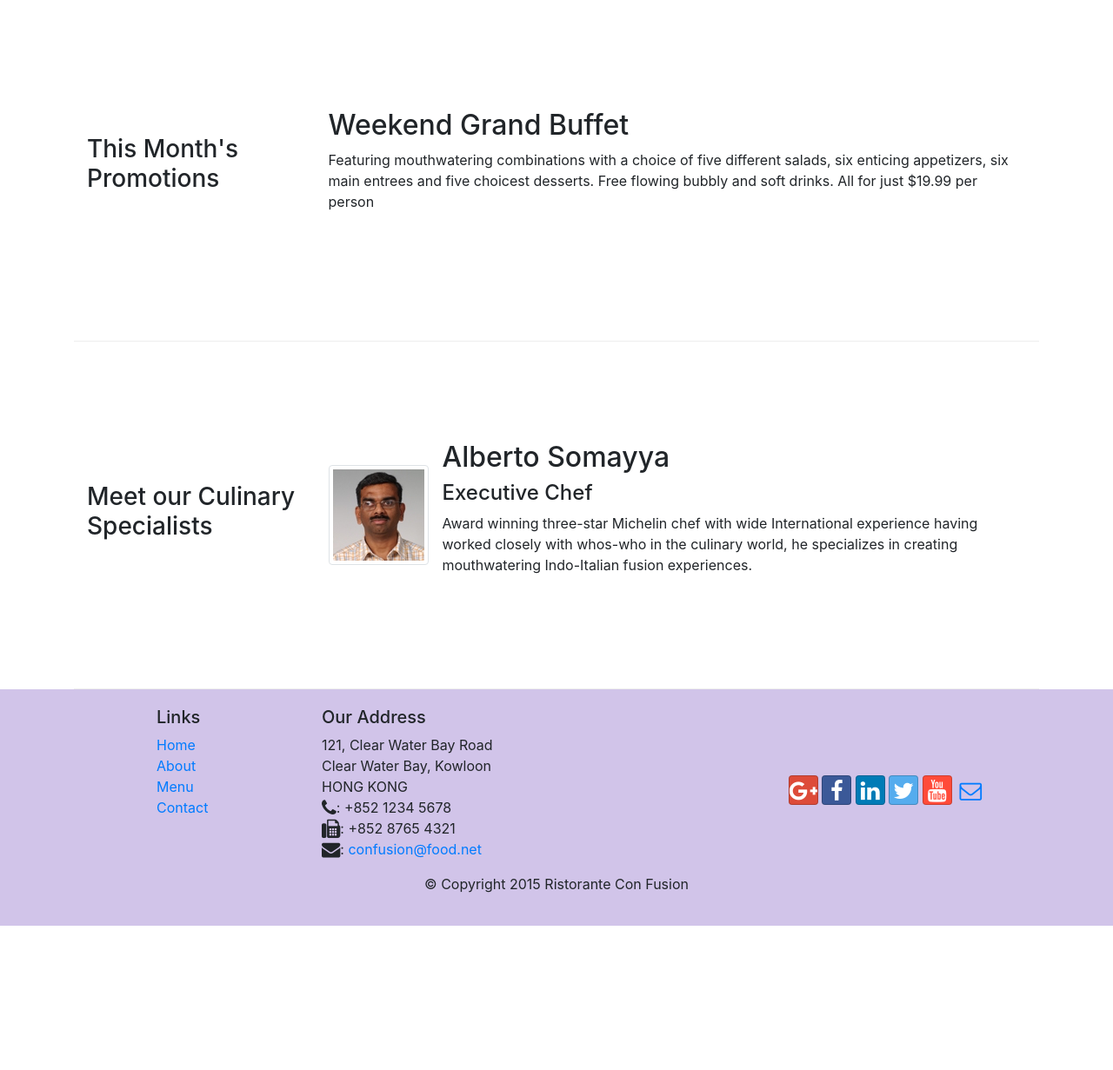
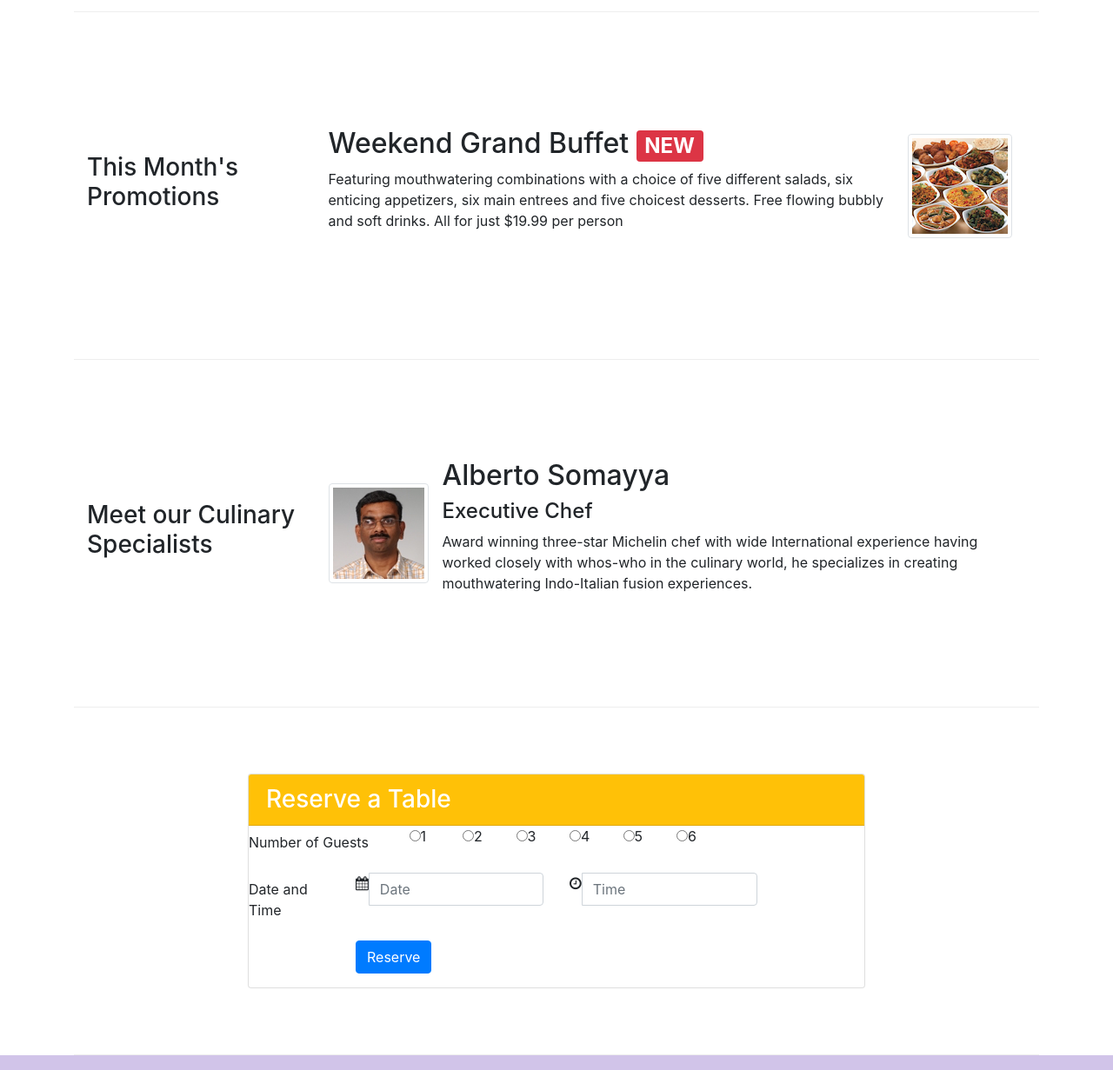
Before and after one commit to willworthington/bootstrap_intro, a website: page index.html in a window 1280 px wide. Shown: the part 720-1951 px from the top of the page at 87% size. Before the commit the page ends 1785 px from the top, so only its background shows below. Drawn offline with nearby package versions, Linux system fonts and the light colour scheme; files that its build step writes are made by us from their sources.

Commit message:
Assignment 2

```diff
--- a/index.html
+++ b/index.html
@@ -35,12 +35,15 @@
     <header class="jumbotron">
         <div class="container">
             <div class="row row-header">
-                <div class="col-12 col-sm-8">
+                <div class="col-6 flex-first">
                     <h1>Ristorante con Fusion</h1>
                     <p>We take inspiration from the World's best cuisines, and create a unique fusion experience. Our lipsmacking creations will tickle your culinary senses!</p>
                 </div>
-                <div class="col col-sm align-self-center">
+                <div class="col-3 align-self-center">
                     <img src="img/logo.png" class="img-fluid">
+                </div>
+                <div class="col-3 align-self-center">
+                    <a href="#reservetable"><button type="button" class="btn btn-warning">Reserve Table</button></a>
                 </div>
             </div>
         </div>
@@ -68,8 +71,13 @@
                 <h3>This Month's Promotions</h3>
             </div>
             <div class="col-sm col-md">
-                <h2>Weekend Grand Buffet</h2>
-                <p>Featuring mouthwatering combinations with a choice of five different salads, six enticing appetizers, six main entrees and five choicest desserts. Free flowing bubbly and soft drinks. All for just $19.99 per person </p>
+                <div class="media">
+                    <div class="media-body">
+                        <h2 class="mt-0">Weekend Grand Buffet <span class="badge badge-danger">NEW</span></h2>
+                        <p>Featuring mouthwatering combinations with a choice of five different salads, six enticing appetizers, six main entrees and five choicest desserts. Free flowing bubbly and soft drinks. All for just $19.99 per person </p>
+                    </div>
+                    <img class="d-flex mr-3 img-thumbnail align-self-center" src="img/buffet.png" alt="uthapizza">
+                </div>
             </div>
         </div>
 
@@ -85,6 +93,45 @@
                         <h4>Executive Chef</h4>
                         <p>Award winning three-star Michelin chef with wide International experience having worked closely with whos-who in the culinary world, he specializes in creating mouthwatering Indo-Italian fusion experiences. </p>
                    </div>
+                </div>
+            </div>
+        </div>
+        <div class="row row-content align-items-center">
+            <div class="col-xs-12 col-sm-8 offset-2">
+                <div class="card">
+                    <h3 class="card-header bg-warning text-white" id="reservetable">Reserve a Table</h3>
+                    <div class="card-block">
+                       <div class="form-group row">
+                           <label for="partynumber" class="col-3 col-form-label">Number of Guests</label>
+                           <label class="col-1"><input type="radio" name="optradio">1</label>
+                           <label class="col-1"><input type="radio" name="optradio">2</label>
+                           <label class="col-1"><input type="radio" name="optradio">3</label>
+                           <label class="col-1"><input type="radio" name="optradio">4</label>
+                           <label class="col-1"><input type="radio" name="optradio">5</label>
+                           <label class="col-1"><input type="radio" name="optradio">6</label>
+                       </div>
+                        <div class="form-group row">
+                            <label for="datetime" class="col-md-2 col-form-label">Date and Time</label>
+                            <div class="col-sm-4">
+                                <div class="input-group">
+                                    <div class="input-group-addon"><span class="fa fa-calendar"></span></div>
+                                        <input type="text" class="form-control" id="date"       name="date" placeholder="Date">
+                                </div>
+                            </div>
+                            <div class="col-sm-4">
+                                <div class="input-group">
+                                    <div class="input-group-addon"><span class="fa fa-clock-o"></span></div>
+                                        <input type="text" class="form-control" id="time"       name="time" placeholder="Time">
+                                </div>
+                            </div>
+                        </div>
+                        <div class="form-group row">
+                            <div class="offset-2 col-sm-2">
+                                <button type="submit" class="btn btn-primary">Reserve</button>
+                            </div>
+                        </div>
+
+                    </div>
                 </div>
             </div>
         </div>
```
Also changed, not shown: aboutus.html (+4 -1 lines).
